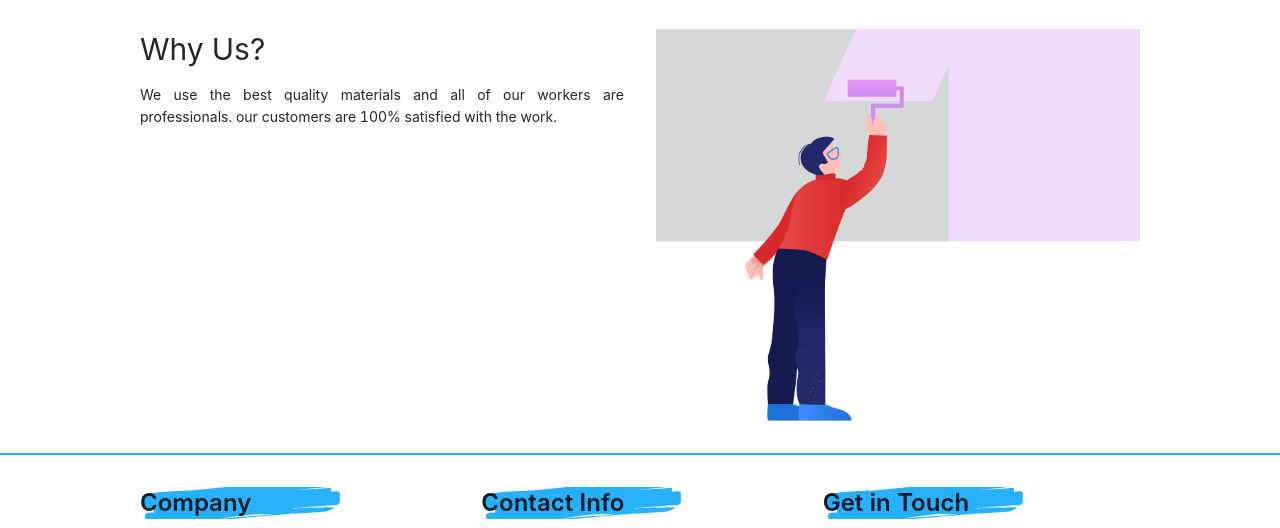
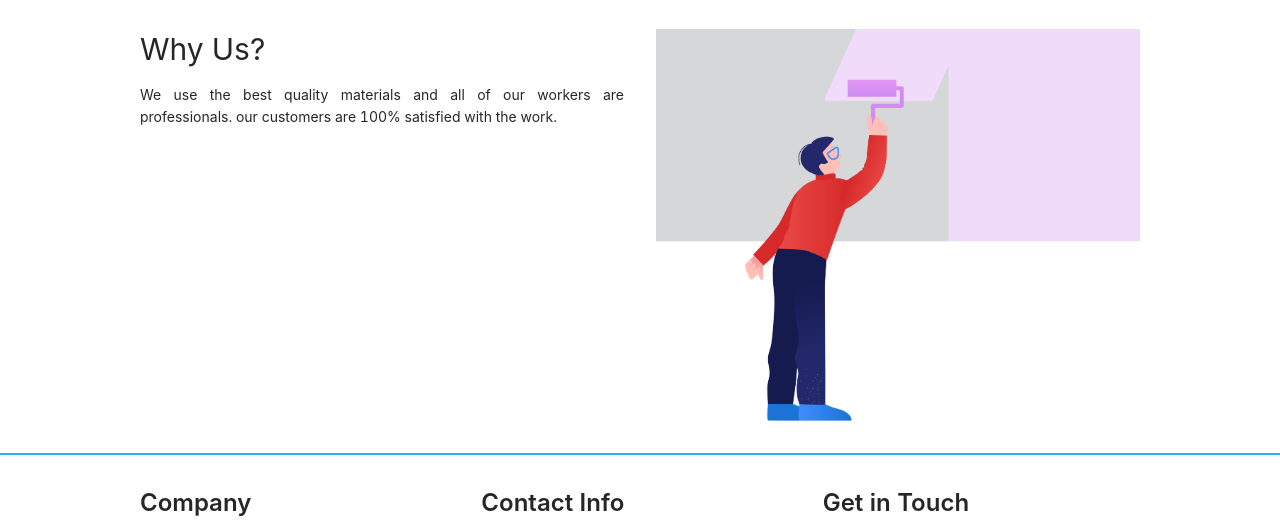
Before and after one commit to theahmadzai/pantherspainting, a Gatsby site: page /about in a window 1280 px wide. Shown: the part 782-1310 px from the top of the page. Built offline with nearby package versions, Linux system fonts and the light colour scheme; Gatsby itself is replaced by a stand-in of ours.

Commit message:
Remove blackpaint

```diff
--- a/src/components/layout/footer.js
+++ b/src/components/layout/footer.js
@@ -21,16 +21,12 @@ export default function Footer() {
       <footer className={styles.footer}>
         <Row gutter={24} className={styles.footerItems}>
           <Col span={24} md={8} className={styles.footerItem}>
-            <Title level={3} className={styles.footerItemTitle}>
-              Company
-            </Title>
+            <Title level={3}>Company</Title>
             <Paragraph>{description}</Paragraph>
           </Col>
 
           <Col span={24} md={8} className={styles.footerItem}>
-            <Title level={3} className={styles.footerItemTitle}>
-              Contact Info
-            </Title>
+            <Title level={3}>Contact Info</Title>
             <Paragraph>
               <PhoneOutlined title="Phone" />
               &nbsp;&nbsp;
@@ -44,9 +40,7 @@ export default function Footer() {
           </Col>
 
           <Col span={24} md={8} className={styles.footerItem}>
-            <Title level={3} className={styles.footerItemTitle}>
-              Get in Touch
-            </Title>
+            <Title level={3}>Get in Touch</Title>
             <Paragraph>
               Subscribe to our RSS feed or follow us on Facebook and Twitter for
               the latest content
--- a/src/components/layout/footer.module.less
+++ b/src/components/layout/footer.module.less
@@ -47,12 +47,6 @@
   margin: 1rem 0;
 }
 
-.footerItemTitle {
-  background-image: url('/backpaint.svg');
-  background-repeat: no-repeat;
-  background-position: left;
-}
-
 .icons {
   display: flex;
   font-size: 2rem;
```
Also changed, not shown: static/backpaint.svg (deleted).
